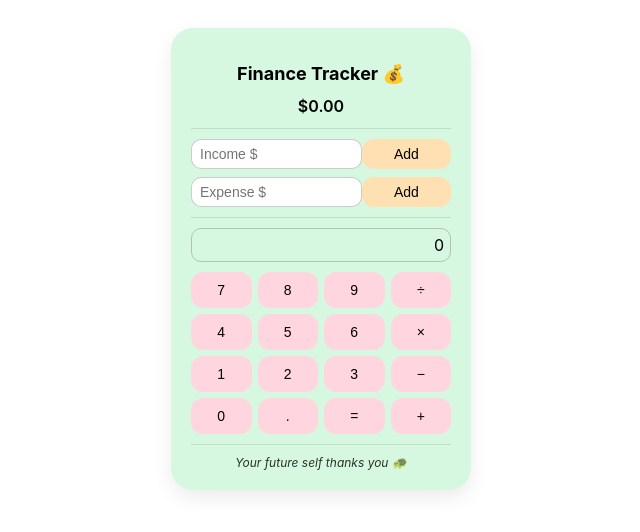
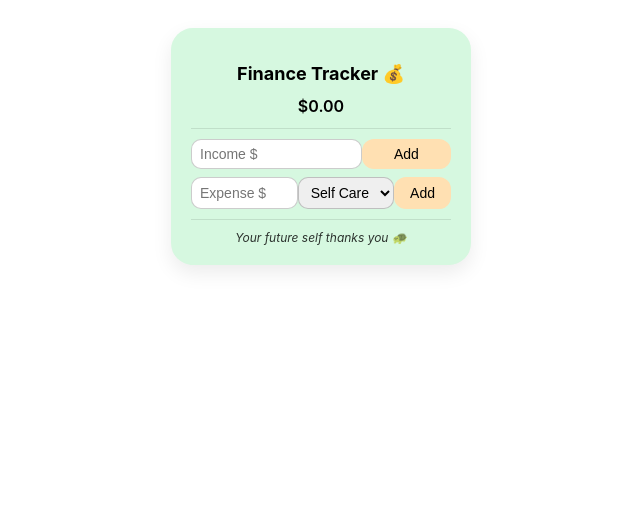
Before and after one commit to digitalforguru/cute-finance-tracker, a plain HTML site: page index.html in a window 1280 px wide. Shown: the whole page, without its empty margins (319-959 px from the left). Drawn offline with Linux system fonts and the light colour scheme.

Commit message:
Update index.html

```diff
--- a/index.html
+++ b/index.html
@@ -21,7 +21,6 @@
   box-shadow: 0px 8px 20px rgba(0,0,0,0.08);
   position: relative;
   overflow: hidden;
-    transition: background 0.3s ease;
 }
 
 .widget h2 {
@@ -49,7 +48,7 @@
   margin-bottom: 8px;
 }
 
-  .row input {
+.row input, .row select {
   width: 60%;
   padding: 6px 8px;
   border-radius: 10px;
@@ -69,37 +68,6 @@
 
 .row button:hover {
   transform: scale(1.05);
-  }
-
-  .calculator {
-    display: grid;
-    grid-template-columns: repeat(4, 1fr);
-    gap: 6px;
-    margin-top: 10px;
-  }
-
-  .calculator button {
-    padding: 10px;
-    border-radius: 12px;
-    border: none;
-    background: #ffd6e0;
-    font-size: 14px;
-    cursor: pointer;
-    transition: transform 0.15s;
-  }
-
-  .calculator button:hover {
-    transform: scale(1.1);
-  }
-
-  #calcDisplay {
-    grid-column: span 4;
-    padding: 6px;
-    border-radius: 10px;
-    border: 1px solid rgba(0,0,0,0.2);
-    margin-bottom: 6px;
-    text-align: right;
-    font-size: 16px;
 }
 
 .category-bars {
@@ -127,49 +95,32 @@
   margin-top: 10px;
   opacity: 0.8;
 }
-
 </style>
 </head>
 
 <body>
-
 <div class="widget">
   <h2>Finance Tracker 💰</h2>
   <div class="balance" id="balance">$0.00</div>
   <div class="divider"></div>
 
+  <!-- Income row -->
   <div class="row">
     <input type="number" id="incomeInput" placeholder="Income $">
     <button id="addIncome">Add</button>
   </div>
+
+  <!-- Expense row -->
   <div class="row">
     <input type="number" id="expenseInput" placeholder="Expense $">
+    <select id="expenseCategory">
+      <option value="Self Care">Self Care</option>
+      <option value="Food">Food</option>
+      <option value="Bills">Bills</option>
+      <option value="Entertainment">Entertainment</option>
+      <option value="Other">Other</option>
+    </select>
     <button id="addExpense">Add</button>
-  </div>
-
-  <div class="divider"></div>
-
-  <div id="calcDisplay">0</div>
-  <div class="calculator">
-    <button data-val="7">7</button>
-    <button data-val="8">8</button>
-    <button data-val="9">9</button>
-    <button data-val="/">÷</button>
-
-    <button data-val="4">4</button>
-    <button data-val="5">5</button>
-    <button data-val="6">6</button>
-    <button data-val="*">×</button>
-
-    <button data-val="1">1</button>
-    <button data-val="2">2</button>
-    <button data-val="3">3</button>
-    <button data-val="-">−</button>
-
-    <button data-val="0">0</button>
-    <button data-val=".">.</button>
-    <button id="calcEqual">=</button>
-    <button data-val="+">+</button>
   </div>
 
   <div class="divider"></div>
@@ -184,13 +135,12 @@ let balance = 0;
 const balanceEl = document.getElementById("balance");
 const incomeInput = document.getElementById("incomeInput");
 const expenseInput = document.getElementById("expenseInput");
-
+const expenseCategory = document.getElementById("expenseCategory");
 const addIncome = document.getElementById("addIncome");
 const addExpense = document.getElementById("addExpense");
+const categoryBars = document.getElementById("categoryBars");
+const financeQuote = document.getElementById("financeQuote");
 
-const categoryBars = document.getElementById("categoryBars");
-
-const financeQuote = document.getElementById("financeQuote");
 const quotes = [
   "Small savings become big gains ✨",
   "Track a little, gain a lot 🌱",
@@ -199,68 +149,48 @@ const quotes = [
   "Your future self thanks you 🐢"
 ];
 
+const expenses = {}; // {category: amount}
+
+// ------------------- FUNCTIONS -------------------
 function updateBalance() {
   balanceEl.textContent = `$${balance.toFixed(2)}`;
   renderCategories();
 }
 
-const categories = {};
-
 function renderCategories() {
   categoryBars.innerHTML = '';
-  Object.keys(categories).forEach(cat => {
+  const totalExpense = Object.values(expenses).reduce((a,b)=>a+b,0) || 1;
+  Object.keys(expenses).forEach(cat => {
     const row = document.createElement('div');
     row.className = 'category';
-    row.innerHTML = `<span>${cat}</span><div class="bar" style="width:${Math.min(categories[cat], 100)}%"></div>`;
+    const pct = Math.min((expenses[cat]/totalExpense)*100, 100);
+    row.innerHTML = `<span>${cat}</span><div class="bar" style="width:${pct}%"></div>`;
     categoryBars.appendChild(row);
   });
 }
 
+// ------------------- EVENT LISTENERS -------------------
 addIncome.addEventListener('click', () => {
   const val = parseFloat(incomeInput.value) || 0;
   balance += val;
-  categories['Income'] = (categories['Income'] || 0) + val;
   incomeInput.value = '';
   updateBalance();
 });
 
 addExpense.addEventListener('click', () => {
   const val = parseFloat(expenseInput.value) || 0;
+  const cat = expenseCategory.value;
+  if(val <= 0) return;
   balance -= val;
-  categories['Expense'] = (categories['Expense'] || 0) + val;
+  expenses[cat] = (expenses[cat] || 0) + val;
   expenseInput.value = '';
   updateBalance();
-});
-
-// ------------------- CALCULATOR -------------------
-const calcDisplay = document.getElementById("calcDisplay");
-let calcExpression = '';
-
-document.querySelectorAll(".calculator button").forEach(btn => {
-  btn.addEventListener("click", () => {
-    const val = btn.dataset.val;
-    if(val) {
-      calcExpression += val;
-      calcDisplay.textContent = calcExpression;
-    }
-  });
-});
-
-document.getElementById("calcEqual").addEventListener("click", () => {
-  try {
-    const result = eval(calcExpression);
-    calcDisplay.textContent = result;
-    calcExpression = result.toString();
-  } catch {
-    calcDisplay.textContent = "Error";
-    calcExpression = '';
-  }
 });
 
 // ------------------- RANDOM QUOTE -------------------
 financeQuote.textContent = quotes[Math.floor(Math.random() * quotes.length)];
 
+updateBalance();
 </script>
-
 </body>
 </html>
```
Lines whose indentation alone changed are shown as unchanged.
